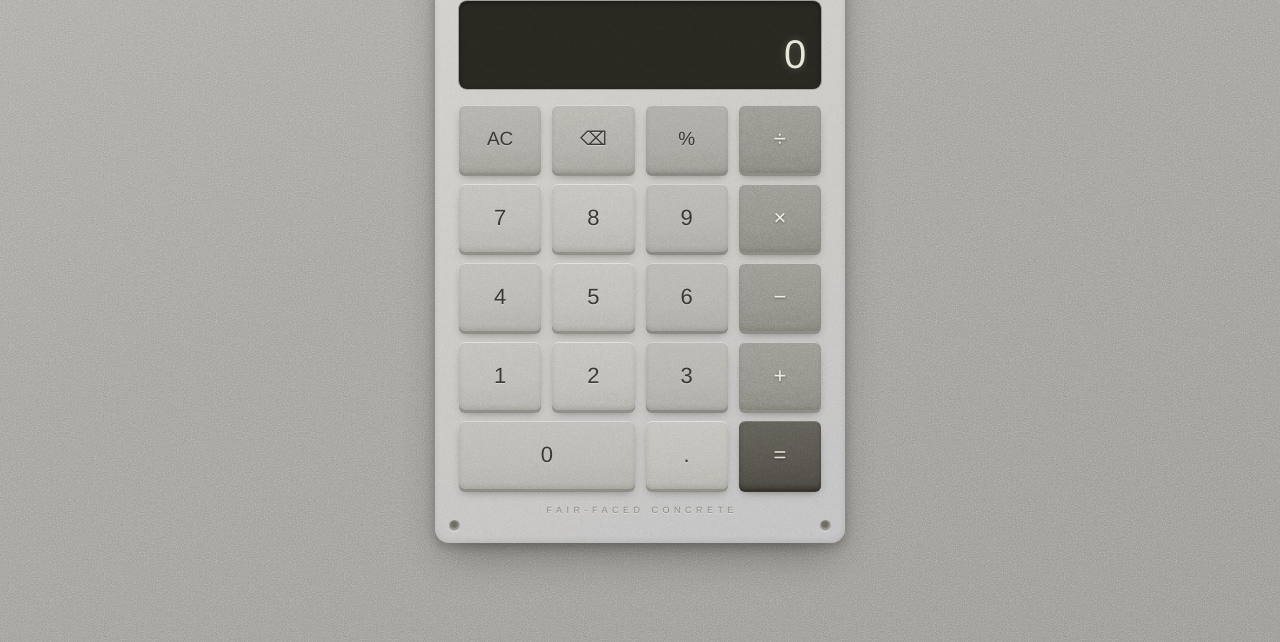
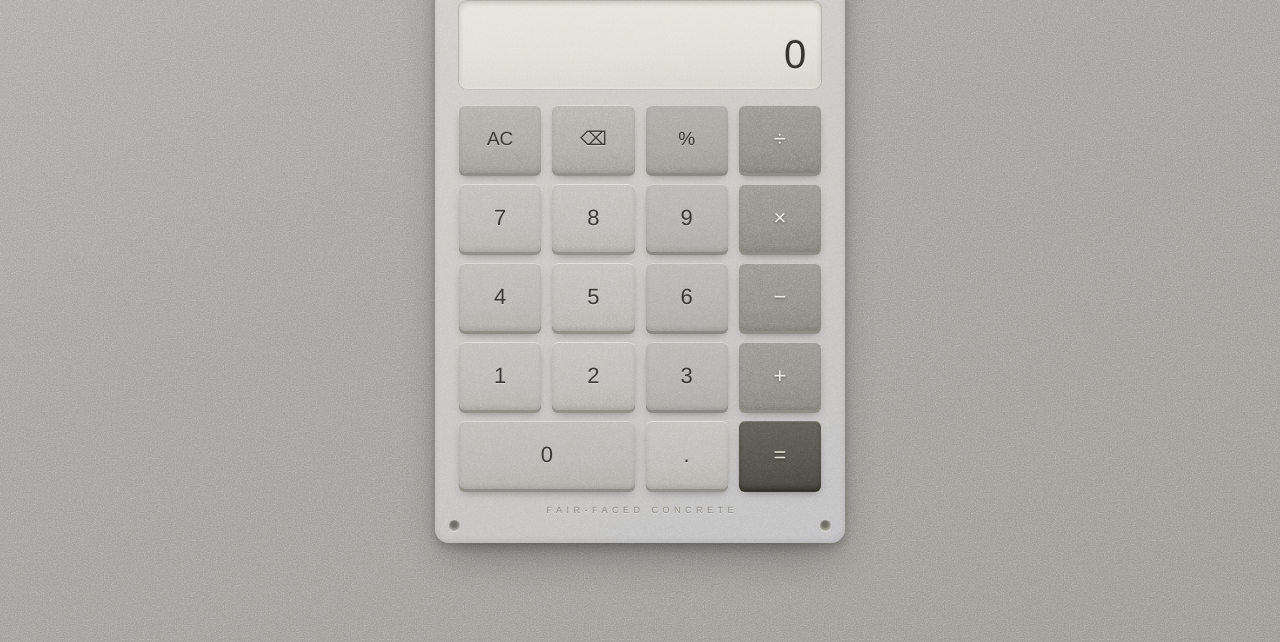
Before and after one commit to slatinwine/concrete-calculator, a plain HTML site: page index.html in a window 1280 px wide. Shown: the part 158-800 px from the top of the page. Drawn offline with Linux system fonts and the light colour scheme.

Commit message:
显示屏改为浅色石板风格：暖灰白底深炭刻字，融入混凝土整体色调

```diff
--- a/index.html
+++ b/index.html
@@ -17,8 +17,8 @@
     --key-fn:#a9a8a2;
     --key-op:#8f8e87;
     --key-eq:#55534c;
-    --screen:#26251f;
-    --screen-text:#e9e6da;
+    --screen:#e1ded5;
+    --screen-text:#37342d;
   }
 
   *{box-sizing:border-box;margin:0;padding:0;-webkit-tap-highlight-color:transparent;}
@@ -84,36 +84,38 @@
     text-shadow:0 1px 0 rgba(255,255,255,.5);
   }
 
-  /* ———— 显示屏 ———— */
+  /* ———— 显示屏（嵌入面板的浅色石板） ———— */
   .screen{
     background-color:var(--screen);
-    background-image:var(--noise-fine);
-    background-blend-mode:overlay;
+    background-image:var(--noise-fine),linear-gradient(178deg,#e7e4db 0%,var(--screen) 55%,#d6d3ca 100%);
+    background-blend-mode:overlay,normal;
     border-radius:8px;
     padding:12px 14px 10px;
     box-shadow:
-      0 2px 5px rgba(0,0,0,.35) inset,
-      0 0 0 1px rgba(0,0,0,.25),
-      0 1px 0 rgba(255,255,255,.35);
+      0 2px 5px rgba(0,0,0,.16) inset,
+      0 -1px 3px rgba(255,255,255,.5) inset,
+      0 0 0 1px rgba(0,0,0,.15),
+      0 1px 0 rgba(255,255,255,.4);
     text-align:right;
   }
   .history{
     min-height:16px;
     font-size:12px;letter-spacing:.06em;
-    color:#8f8b7c;
+    color:#95917f;
     font-variant-numeric:tabular-nums;
     overflow:hidden;white-space:nowrap;text-overflow:ellipsis;
+    text-shadow:0 1px 0 rgba(255,255,255,.5);
   }
   .display{
     font-size:clamp(30px,8.5vw,40px);
-    font-weight:300;line-height:1.25;
+    font-weight:400;line-height:1.25;
     color:var(--screen-text);
     font-variant-numeric:tabular-nums;
     letter-spacing:.02em;
-    text-shadow:0 0 8px rgba(233,230,218,.25);
+    text-shadow:0 1px 0 rgba(255,255,255,.55), 0 -1px 1px rgba(0,0,0,.12);
     overflow:hidden;white-space:nowrap;
   }
-  .display.error{color:#c9907c;font-size:clamp(18px,5vw,22px);letter-spacing:.1em;}
+  .display.error{color:#a2553d;font-size:clamp(18px,5vw,22px);letter-spacing:.1em;}
 
   /* ———— 按键 ———— */
   .keys{
```
